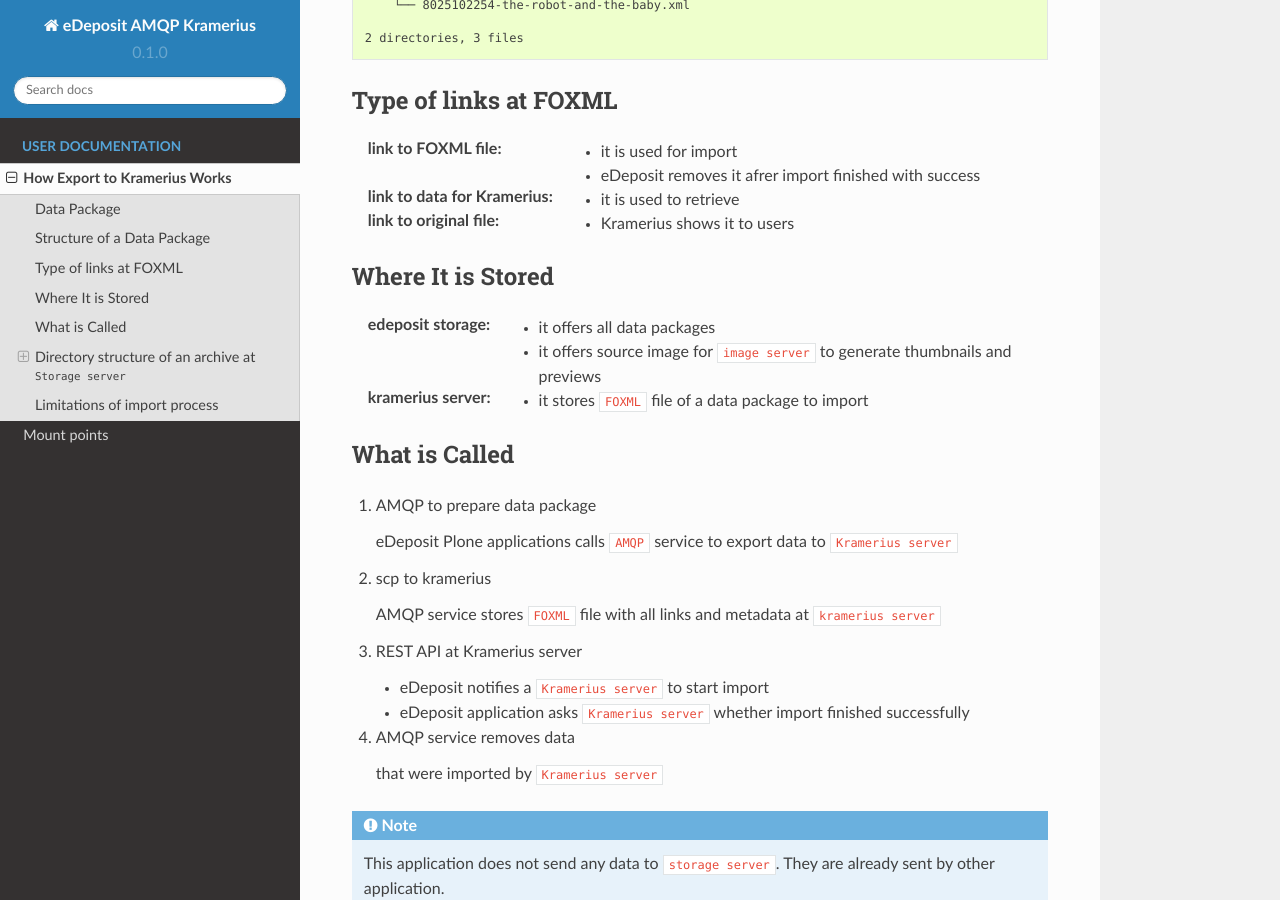
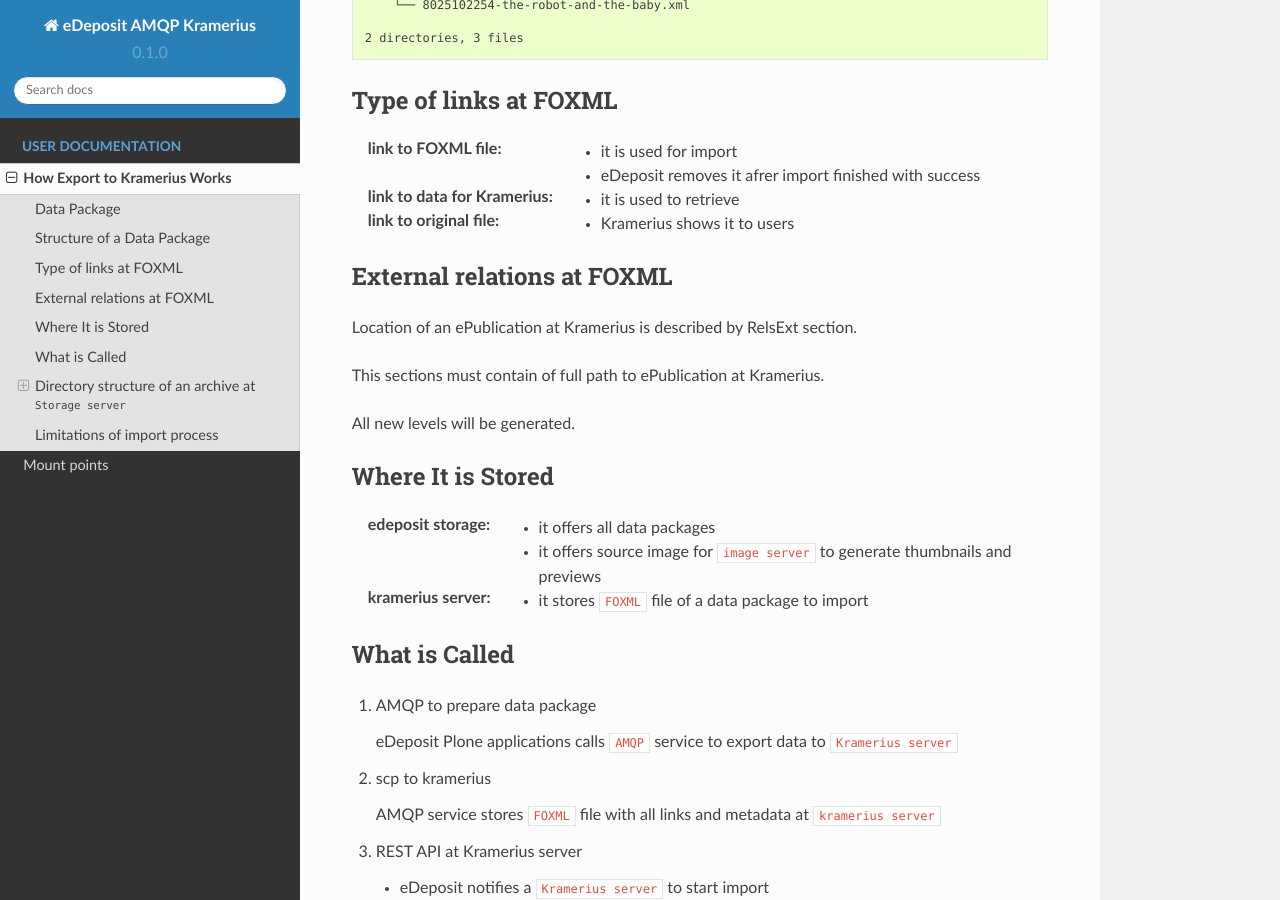
Before and after one commit to edeposit/edeposit.amqp.kramerius, a Sphinx documentation site: the page built from docs/how-export-works.rst, in a window 1280 px wide and 900 px high, scrolled down 1376 px. Built offline with Sphinx 7.4.7 and the Read the Docs theme 2.0.0, drawn with Linux system fonts in a browser that asks for light colours.

Commit message:
edeposit/edeposit#468 doplnil jsem informaci o sekci RelsExt

```diff
--- a/docs/how-export-works.rst
+++ b/docs/how-export-works.rst
@@ -83,6 +83,17 @@
 :link to original file:
    - Kramerius shows it to users
 
+External relations at FOXML
+---------------------------
+
+Location of an ePublication at Kramerius is described by RelsExt
+section.
+
+This sections must contain of full path to ePublication at Kramerius.
+
+All new levels will be generated.
+
+
 Where It is Stored
 ----------------------------------------
 
```
